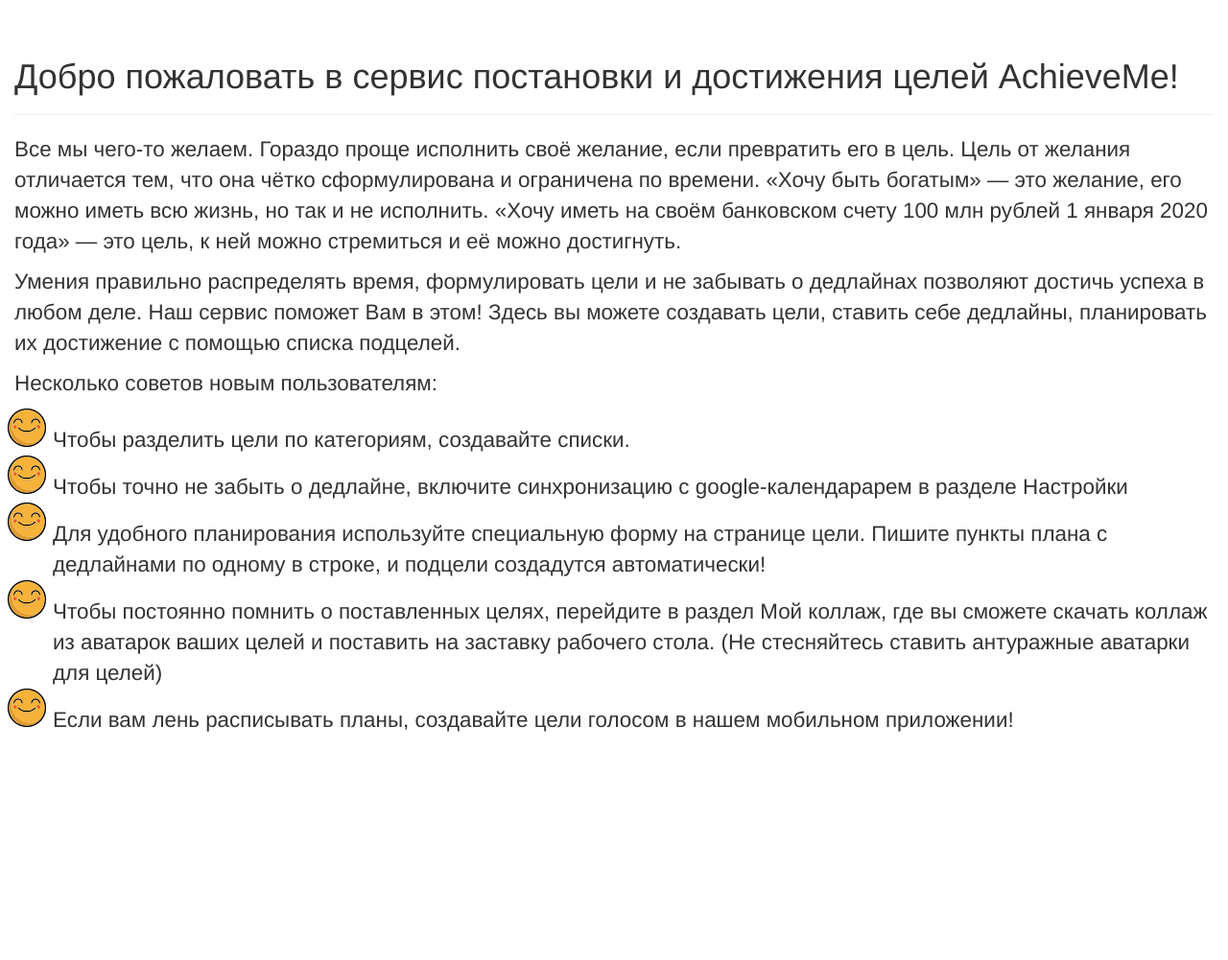
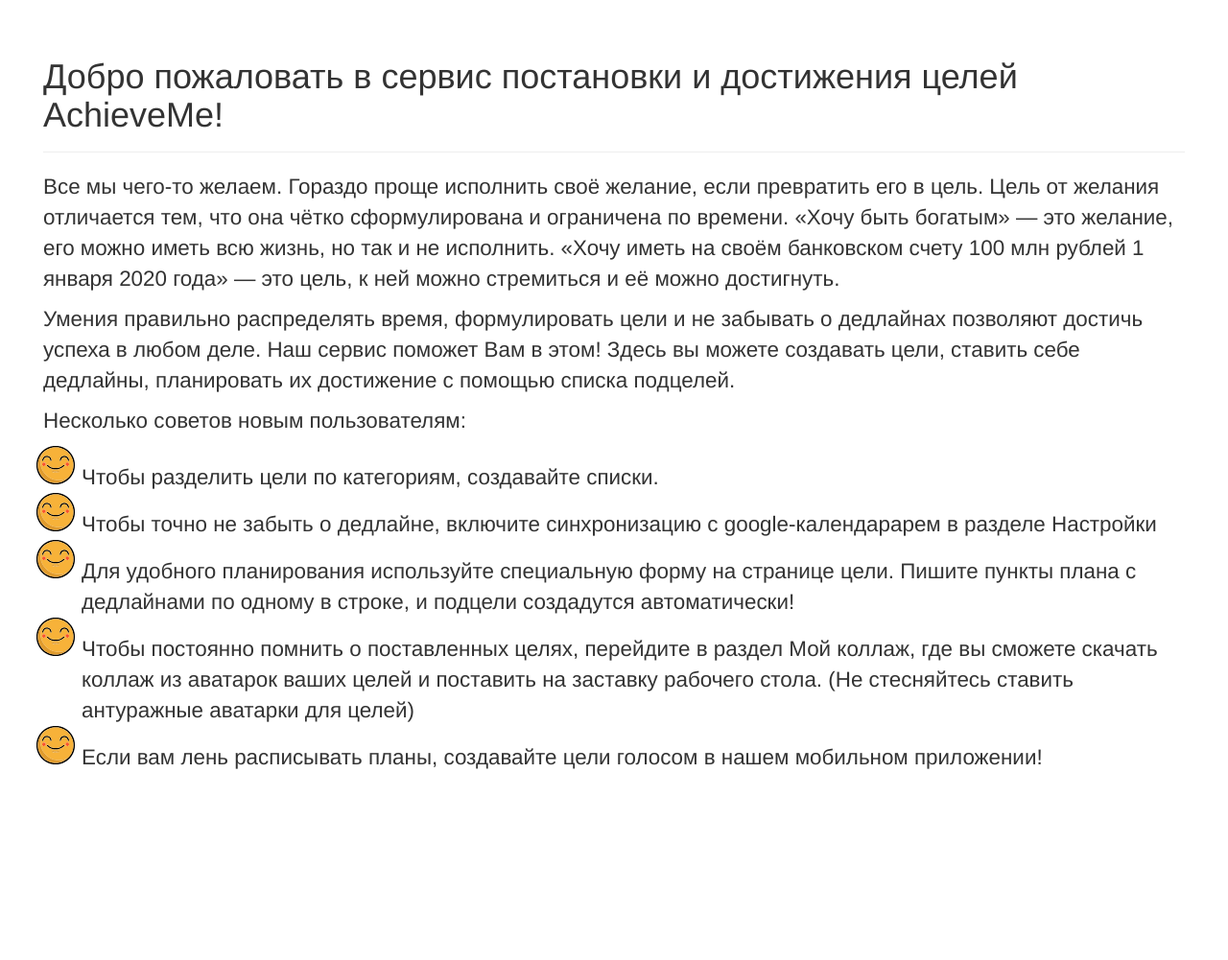
Before and after one commit to ksercs/AchieveMe, a Django app: page / in a window 1280 px wide. Shown: the part 86-1087 px from the top of the page at 96% size. Run offline with Django 3.2, Linux system fonts and the light colour scheme; some libraries are stand-ins or nearby versions.

Commit message:
main page changed

```diff
--- a/AchieveMe/app/templates/index.html
+++ b/AchieveMe/app/templates/index.html
@@ -2,6 +2,7 @@
 
 {% block content %}
 <big>
+<div style = "margin:30px;">
 <div class="page-header">
     <h1>Добро пожаловать в сервис постановки и достижения  целей AchieveMe!</h1>
 </div>
@@ -34,5 +35,6 @@
     </li>
 </ul>
 </p>
+</div>
 </big>
 {% endblock %}
```
Also changed, not shown: AchieveMe/media/big_collage.png (added), AchieveMe/media/collage.png (added).
